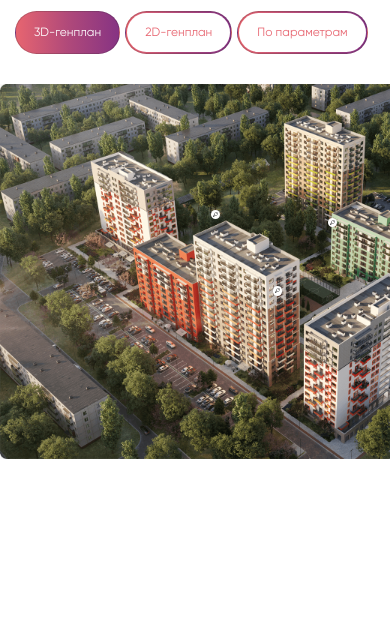
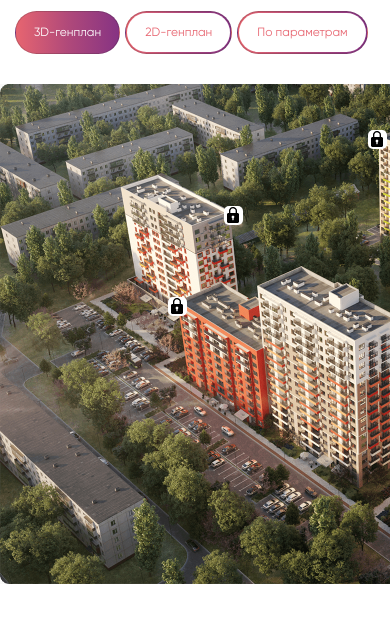
Before and after one commit to YourunB/residential-complex, a website: page index.html in a window 390 px wide. Shown: the part 178-800 px from the top of the page. Drawn offline with nearby package versions, Linux system fonts and the light colour scheme.

Commit message:
feat: add wrapper for fix keys position on mobile phone

```diff
--- a/assets/css/style.css
+++ b/assets/css/style.css
@@ -501,16 +501,24 @@ header .header-phone .mobile-phone {
 
 .main .main__image_bg {
     width: 100%;
-    min-width: 600px;
     height: 100%;
-}
-
-.image__box {
+    object-fit: cover;
+    object-position: center;
+}
+
+.image-box {
     position: relative;
+    width: 100%;
+    min-width: 800px;
     overflow: auto;
 }
 
-.main .main__image .key {
+.image-wrapper {
+    overflow: auto;
+}
+
+.main .main__image .key,
+.main .main__image .lock {
     position: absolute;
     background-color: var(--white-color);
     width: 2.34375%;
@@ -534,6 +542,18 @@ header .header-phone .mobile-phone {
 .main .main__image .key:nth-of-type(3) {
     top: 33%;
     left: 54%;
+}
+.main .main__image .lock:nth-of-type(4) {
+    top: 42%;
+    left: 21%;
+}
+.main .main__image .lock:nth-of-type(5) {
+    top: 24%;
+    left: 28%;
+}
+.main .main__image .lock:nth-of-type(6) {
+    top: 9%;
+    left: 46%;
 }
 
 .main .main__image .key:hover {
--- a/index.html
+++ b/index.html
@@ -52,7 +52,8 @@
             </div>
             <div class="main__image">
                 <picture>
-                    <div class="image__box">
+                    <div class="image-wrapper">
+                        <div class="image-box">
                             <img class="lazy main__image_bg" src="assets/images/home/main@2x.png" alt="Выбрать секцию" title="Выбрать секцию" />
                             <div class="key">
                                 <img src="assets/images/key.png" />
@@ -62,6 +63,16 @@
                             </div>
                             <div class="key">
                                 <img src="assets/images/key.png" />
+                            </div>
+                            <div class="lock">
+                                <img src="assets/images/lock.png" />
+                            </div>
+                            <div class="lock">
+                                <img src="assets/images/lock.png" />
+                            </div>
+                            <div class="lock">
+                                <img src="assets/images/lock.png" />
+                            </div>
                         </div>
                     </div>
                 </picture>
```
Lines whose indentation alone changed are shown as unchanged.
